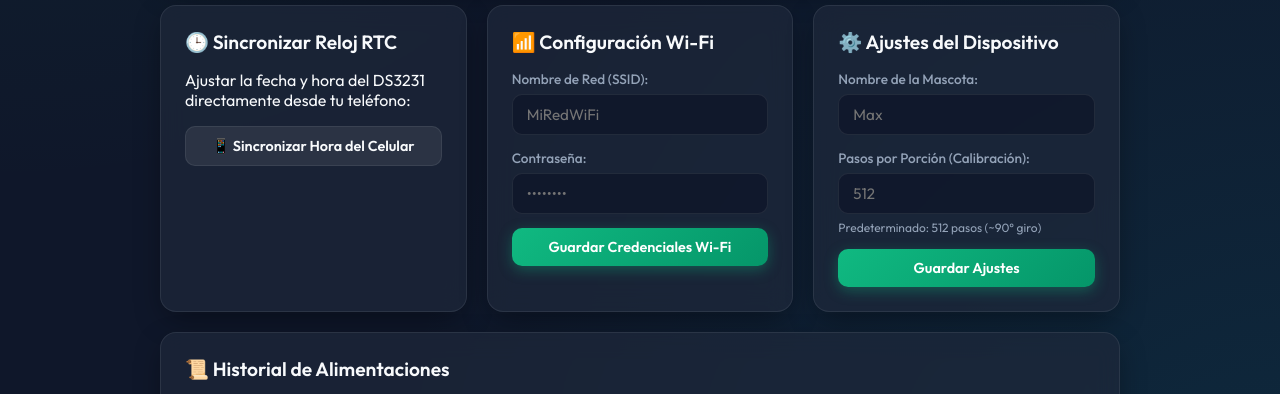
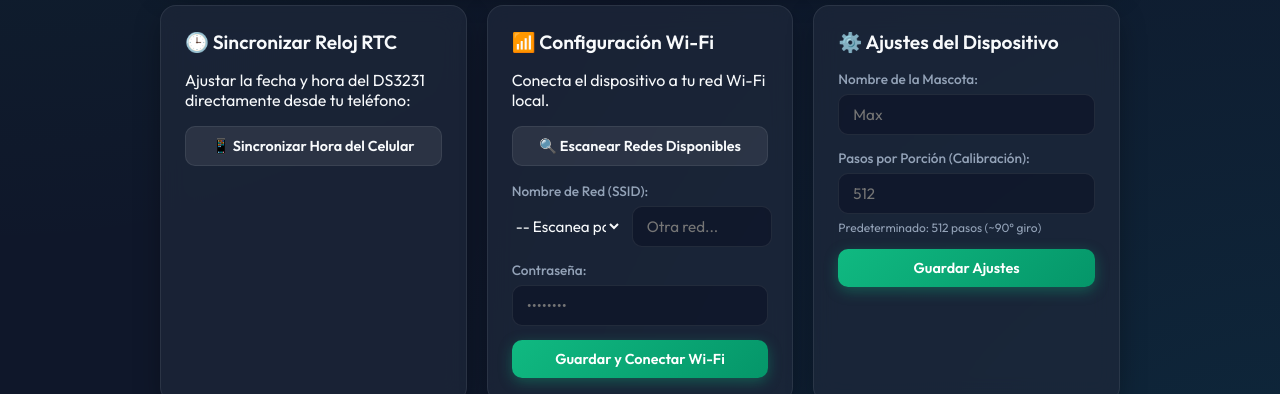
Before and after one commit to tecnobotacademy-sketch/comedero_pro, a plain HTML site: page index.html in a window 1280 px wide. Shown: the part 786-1180 px from the top of the page. Drawn offline with Linux system fonts and the light colour scheme; no server answers.

Commit message:
Update index.html

```diff
--- a/index.html
+++ b/index.html
@@ -123,16 +123,25 @@
             <!-- Configuración Wi-Fi -->
             <section class="card">
                 <h2>📶 Configuración Wi-Fi</h2>
+                <p>Conecta el dispositivo a tu red Wi-Fi local.</p>
+                <div class="form-group">
+                    <button type="button" class="btn btn-secondary w-100" id="btnScanWiFi">🔍 Escanear Redes Disponibles</button>
+                </div>
                 <form id="wifiForm" class="form-grid">
                     <div class="form-group">
                         <label for="wifiSsid">Nombre de Red (SSID):</label>
-                        <input type="text" id="wifiSsid" placeholder="MiRedWiFi">
+                        <div class="input-with-button" style="display: flex; gap: 10px; width: 100%;">
+                            <select id="wifiSsidSelect" style="flex: 1; padding: var(--spacing-sm); border: 1px solid var(--border-color); border-radius: var(--radius-sm); background-color: var(--surface-light); color: var(--text-main);">
+                                <option value="">-- Escanea para ver redes --</option>
+                            </select>
+                            <input type="text" id="wifiSsid" placeholder="Otra red..." style="flex: 1;">
+                        </div>
                     </div>
                     <div class="form-group">
                         <label for="wifiPass">Contraseña:</label>
                         <input type="password" id="wifiPass" placeholder="••••••••">
                     </div>
-                    <button type="submit" class="btn btn-primary">Guardar Credenciales Wi-Fi</button>
+                    <button type="submit" class="btn btn-primary">Guardar y Conectar Wi-Fi</button>
                 </form>
             </section>
 
```
